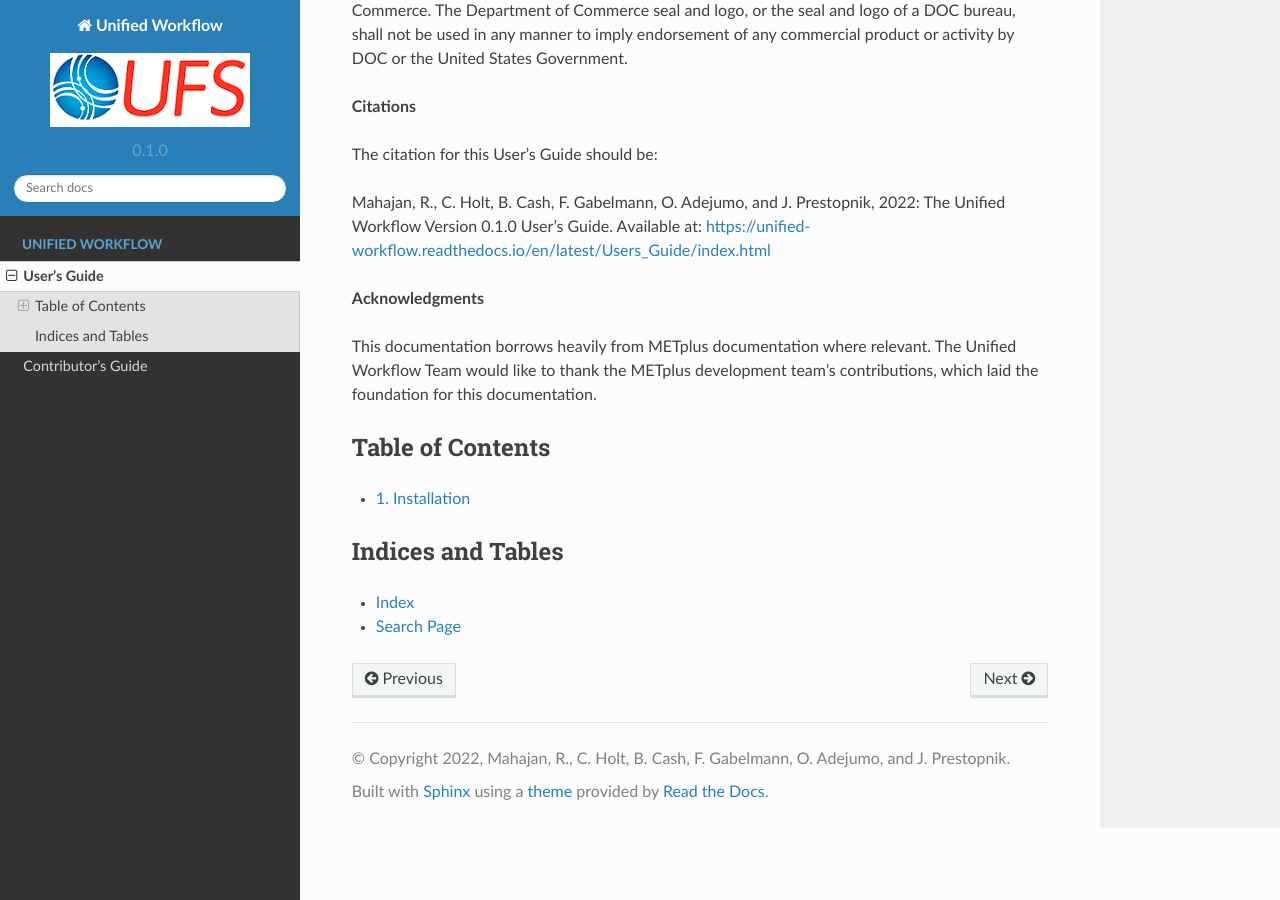
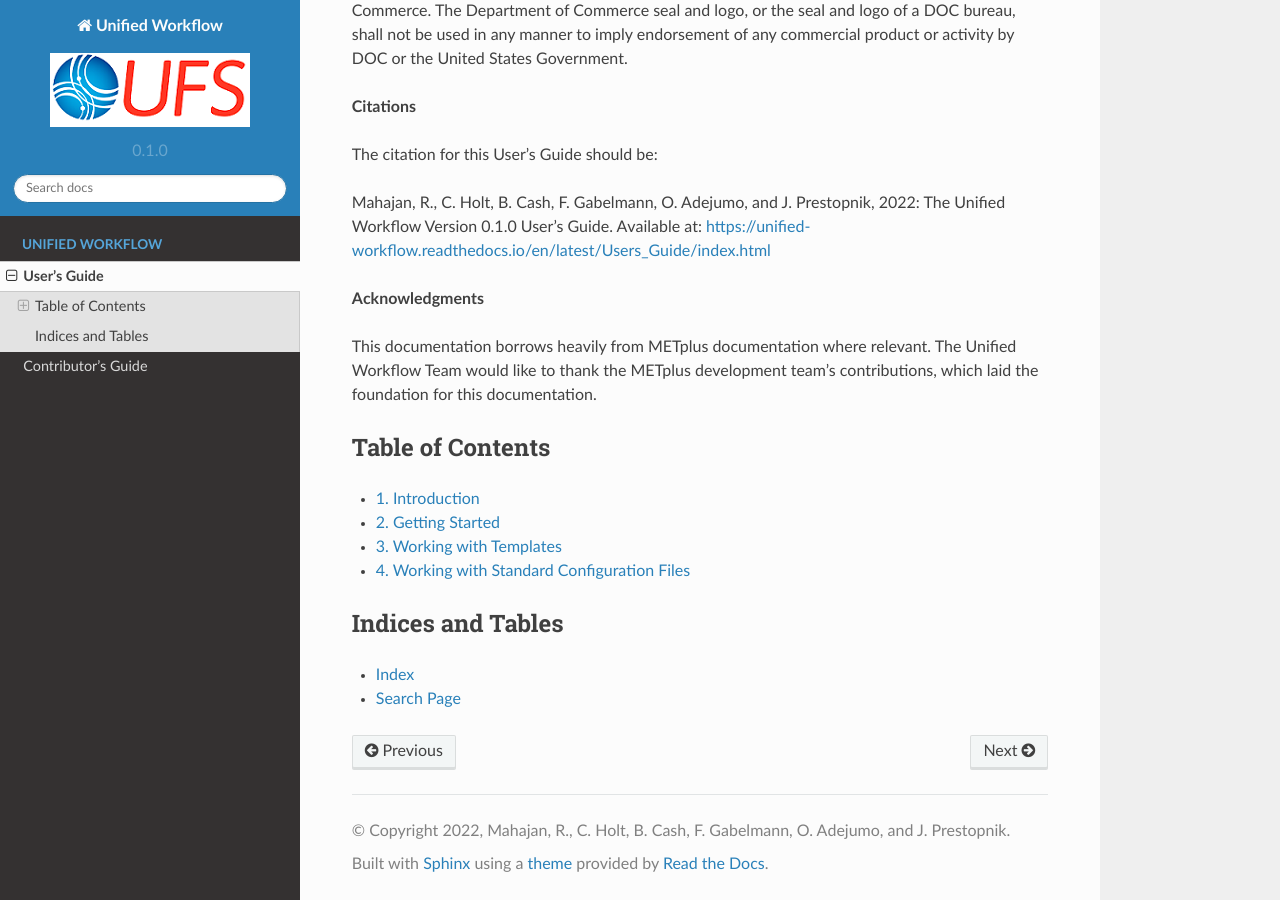
Before and after one commit to ufs-community/uwtools, a Sphinx documentation site: the page built from docs/Users_Guide/index.rst, in a window 1280 px wide and 900 px high, scrolled down 761 px. Built offline with Sphinx 7.4.7 and the Read the Docs theme 2.0.0, drawn with Linux system fonts in a browser that asks for light colours.

Commit message:
Updated toc index

```diff
--- a/docs/Users_Guide/index.rst
+++ b/docs/Users_Guide/index.rst
@@ -55,7 +55,11 @@ Table of Contents
    :titlesonly:
    :numbered: 4
 
-   installation
+   Introduction <introduction>
+   Getting Started <getting_started>
+   Working with Templates <working_with_templates>
+   Working with Standard Configuration Files <working_with_config>
+
 
 Indices and Tables
 ==================
```
